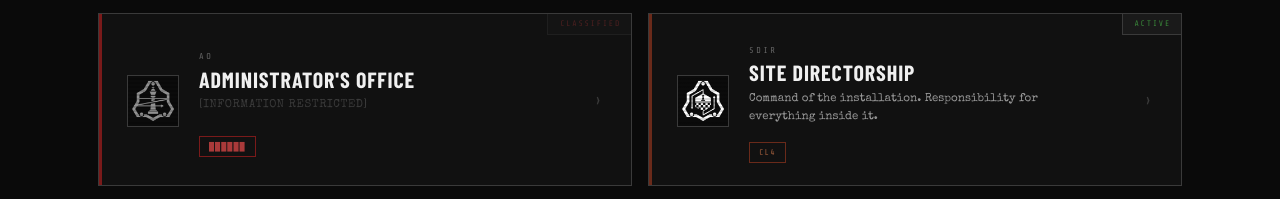
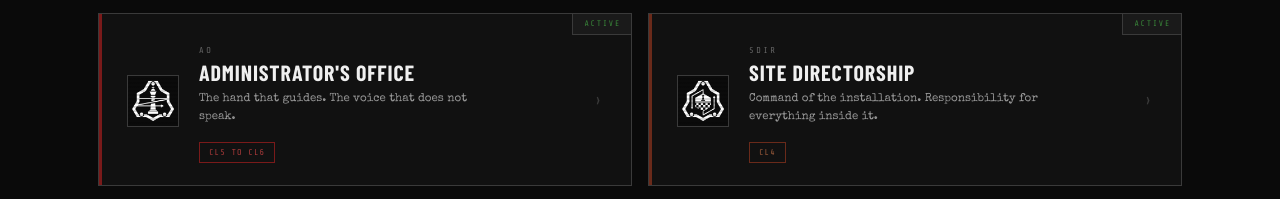
Before and after one commit to gb9t/THREEFOLD, a plain HTML site: page departments.html in a window 1280 px wide. Shown: the part 1174-1373 px from the top of the page. Drawn offline with nearby package versions, Linux system fonts and the light colour scheme; a web font is replaced by a local one.

Commit message:
Update departments.html

```diff
--- a/departments.html
+++ b/departments.html
@@ -620,7 +620,7 @@ const DEPARTMENTS = [
     id:'admin', name:"Administrator's Office", abbr:'AO', logo:'img/AdministratorsOffice.png',
     border:'#7a1a1a', cl:{border:'#7a1a1a',color:'#aa3a3a'}, range:'CL5 to CL6',
     tagline:'The hand that guides. The voice that does not speak.',
-    classified:true,
+    classified:false,
     desc:`The Administrator's Office encompasses the very highest tier of Foundation governance. The Administrator, whose identity is known only to O5 Council members, sits above the O5 Council itself, serving as the singular executive authority from which all Foundation mandate ultimately flows.\n\nThe Factotum are the personal staff of the O5 Council: selected for absolute loyalty, they act as personal assistants, bodyguards, and decoys. Many encounters with an apparent "O5" are in fact mediated by a Factotum, dressed and trained to perfectly resemble their assigned Council member. Some Factotum are reportedly subject to anomalous alteration approved by O5 Command, making it nearly impossible to distinguish them from those they represent. For all practical purposes, they carry the authority of an O5 Council member.`,
     mandate:"To govern the Foundation at its highest level, set global strategic direction, and ensure that the mission is pursued without compromise or deviation.",
     ranks:[
```
